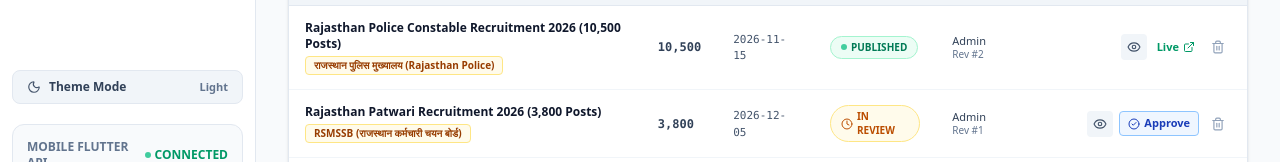
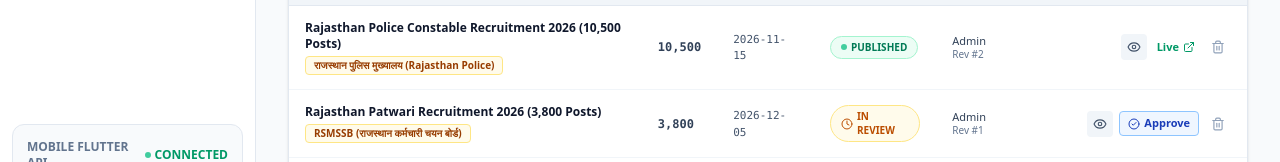
Before and after one commit to tosif121/rajasthansuchna-admin, a Next.js app: page / in a window 1280 px wide. Shown: the part 475-637 px from the top of the page. Built offline with nearby package versions, Linux system fonts and the light colour scheme.

Commit message:
refactor(sidebar): remove sidebar Theme Mode button

```diff
--- a/src/components/layout/AdminSidebar.tsx
+++ b/src/components/layout/AdminSidebar.tsx
@@ -11,12 +11,8 @@ import {
   History,
   LogOut,
   ExternalLink,
-  ShieldCheck,
-  Sun,
-  Moon
+  ShieldCheck
 } from 'lucide-react';
-import { useTheme } from '@/components/theme/ThemeProvider';
-
 const navigation = [
   { name: 'Dashboard', href: '/dashboard', icon: LayoutDashboard },
   { name: 'All Notices', href: '/notices', icon: FileText },
@@ -28,8 +24,6 @@ const navigation = [
 export function AdminSidebar() {
   const pathname = usePathname();
   const router = useRouter();
-  const { theme, toggleTheme } = useTheme();
-
   const handleLogout = () => {
     localStorage.removeItem('rs_auth_user');
     router.push('/login');
@@ -85,20 +79,6 @@ export function AdminSidebar() {
         })}
       </nav>
 
-      {/* Theme Switcher Quick Card */}
-      <div className="px-3 pb-2">
-        <button
-          onClick={toggleTheme}
-          className="w-full flex items-center justify-between px-3.5 py-2 rounded-lg text-xs font-semibold bg-slate-100 hover:bg-slate-200 dark:bg-slate-900 dark:hover:bg-slate-800 text-slate-700 dark:text-slate-300 border border-slate-200 dark:border-slate-800 transition-colors"
-        >
-          <span className="flex items-center gap-2">
-            {theme === 'dark' ? <Sun className="w-3.5 h-3.5 text-amber-400" /> : <Moon className="w-3.5 h-3.5 text-slate-600" />}
-            <span>Theme Mode</span>
-          </span>
-          <span className="capitalize text-[11px] text-slate-500 dark:text-slate-400">{theme}</span>
-        </button>
-      </div>
-
       {/* Live Flutter App API Status */}
       <div className="p-3.5 m-3 rounded-xl bg-slate-50 dark:bg-slate-900/90 border border-slate-200 dark:border-slate-800 text-xs">
         <div className="flex items-center justify-between text-slate-500 dark:text-slate-400 mb-1.5 font-semibold">
```
